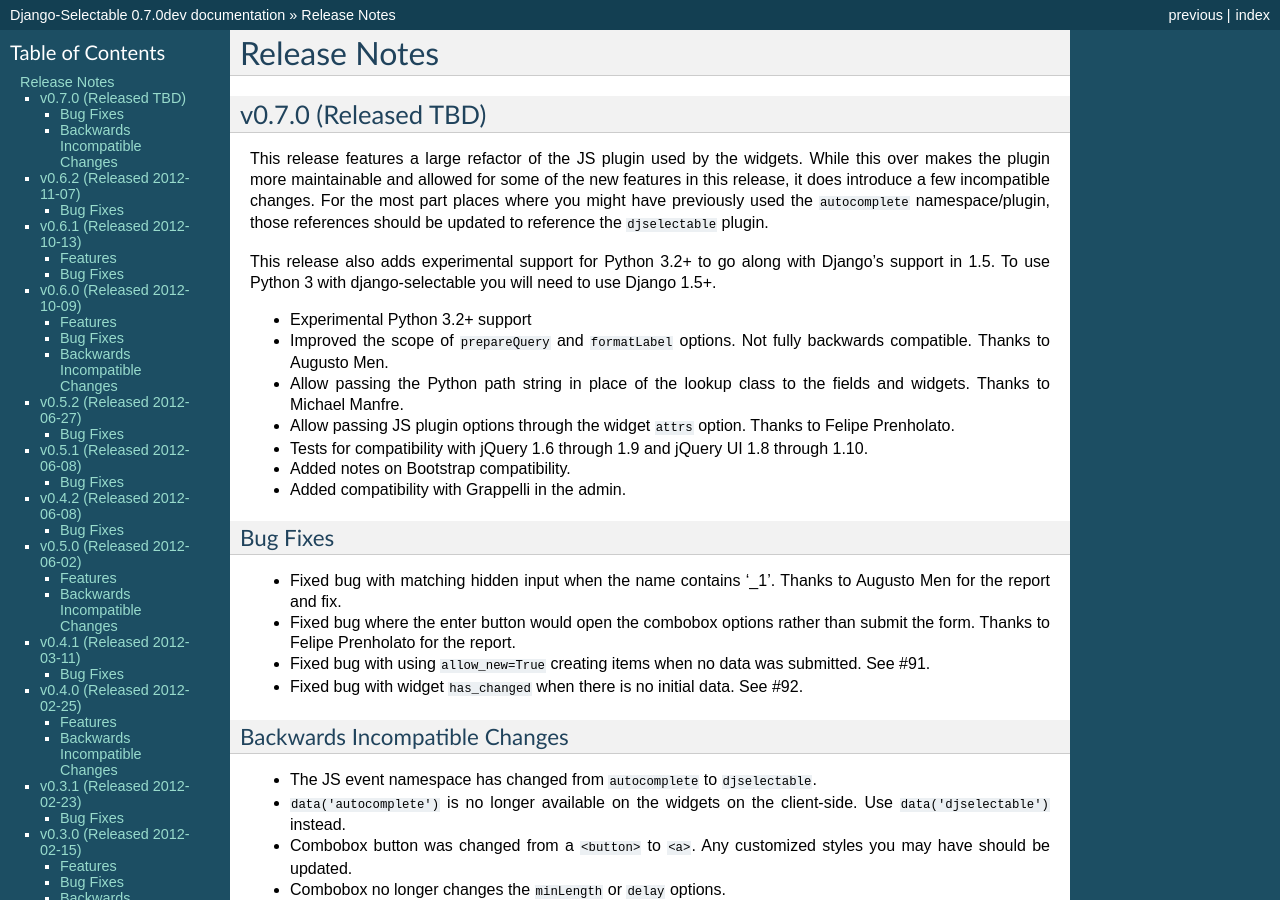
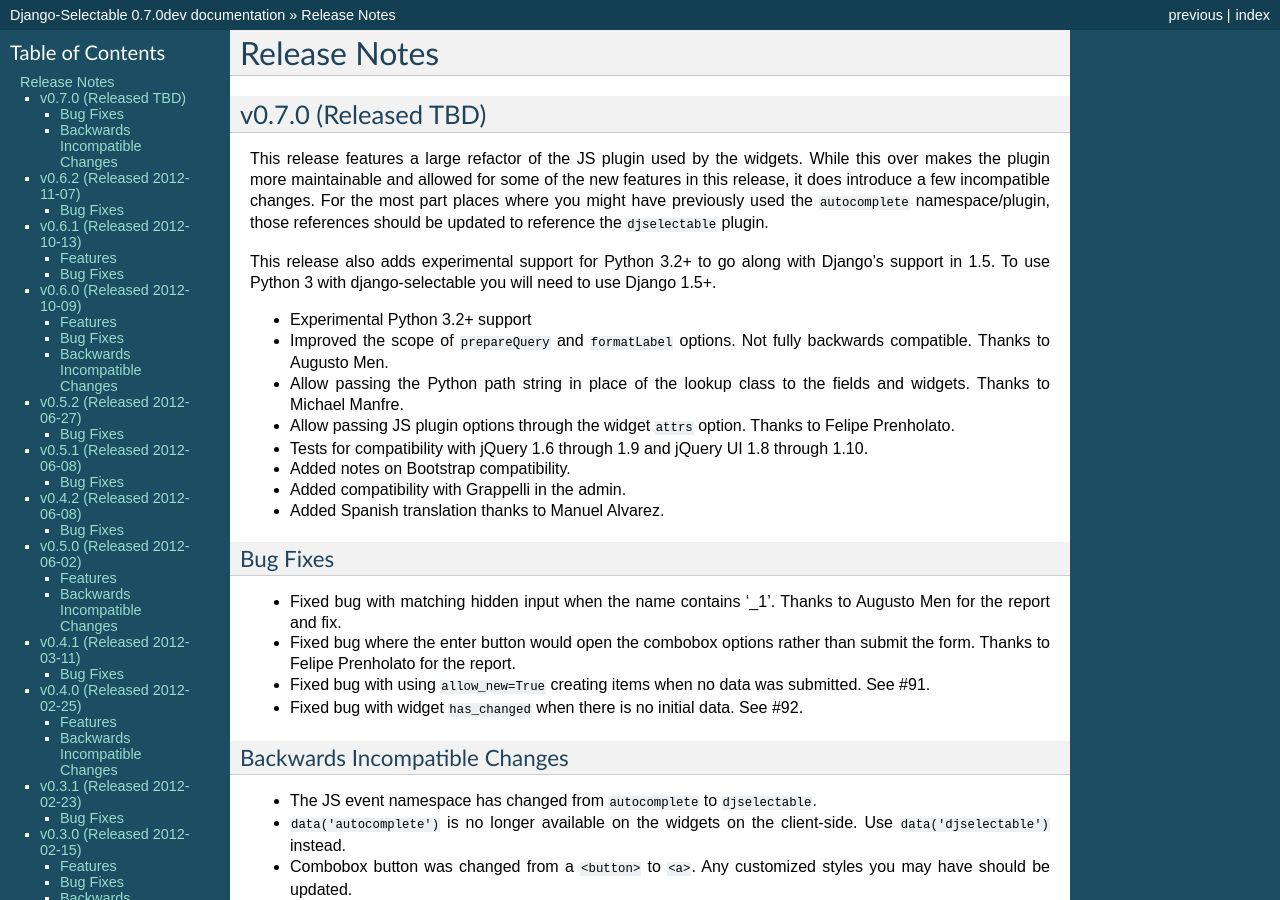
Before and after one commit to mlavin/django-selectable, a Sphinx documentation site: the page built from docs/releases.rst, in a window 1280 px wide and 900 px high. Built offline with Sphinx 7.4.7, drawn with Linux system fonts in a browser that asks for light colours.

Commit message:
Adding author and release note about translations.

```diff
--- a/AUTHORS.txt
+++ b/AUTHORS.txt
@@ -15,5 +15,6 @@
 David Ray
 Rick Testore
 Karen Tracey
+Manuel Alvarez
 
 Thanks for all of your work!
--- a/docs/releases.rst
+++ b/docs/releases.rst
@@ -20,6 +20,7 @@
 - Tests for compatibility with jQuery 1.6 through 1.9 and jQuery UI 1.8 through 1.10.
 - Added notes on Bootstrap compatibility.
 - Added compatibility with Grappelli in the admin.
+- Added Spanish translation thanks to Manuel Alvarez.
 
 
 Bug Fixes
```
